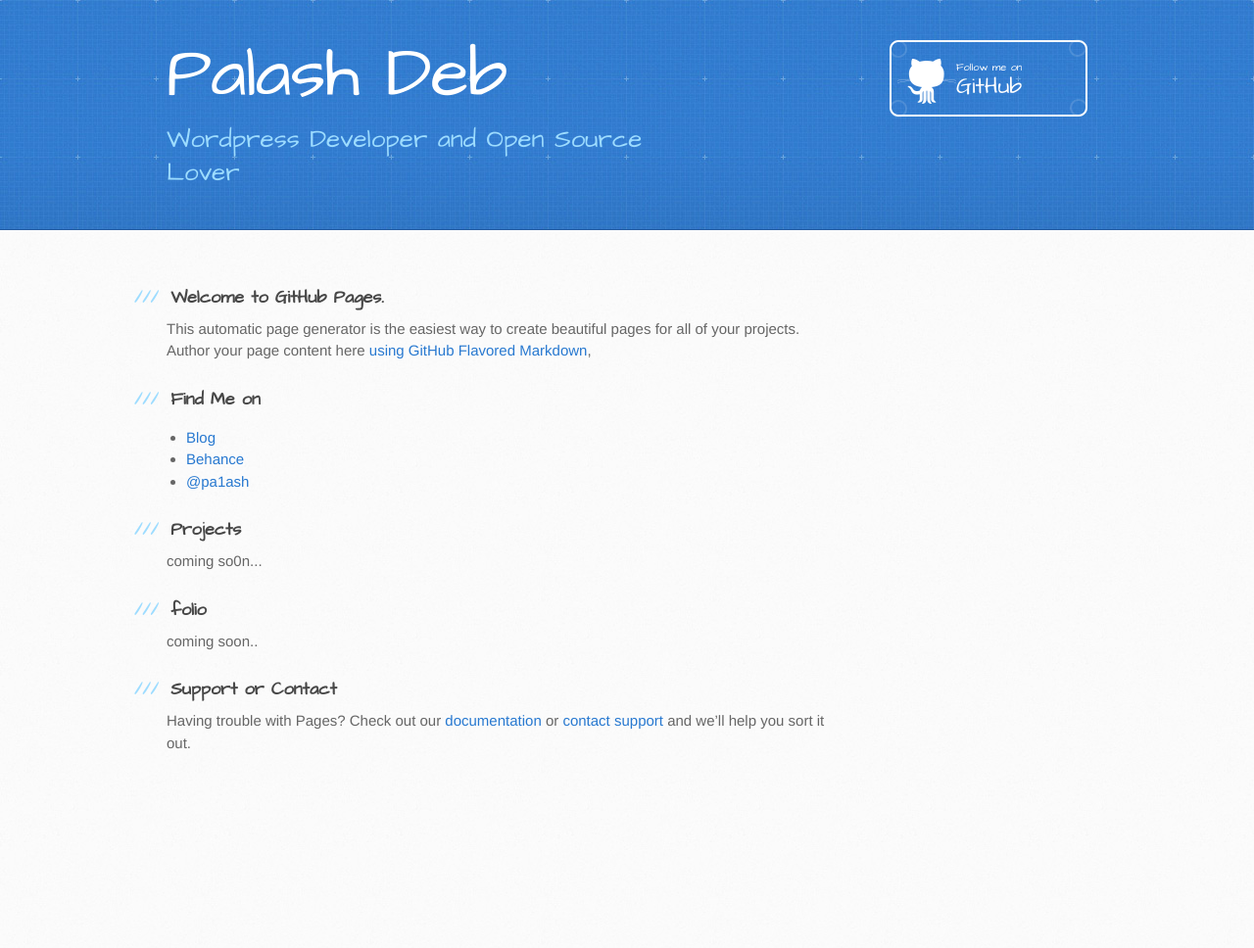
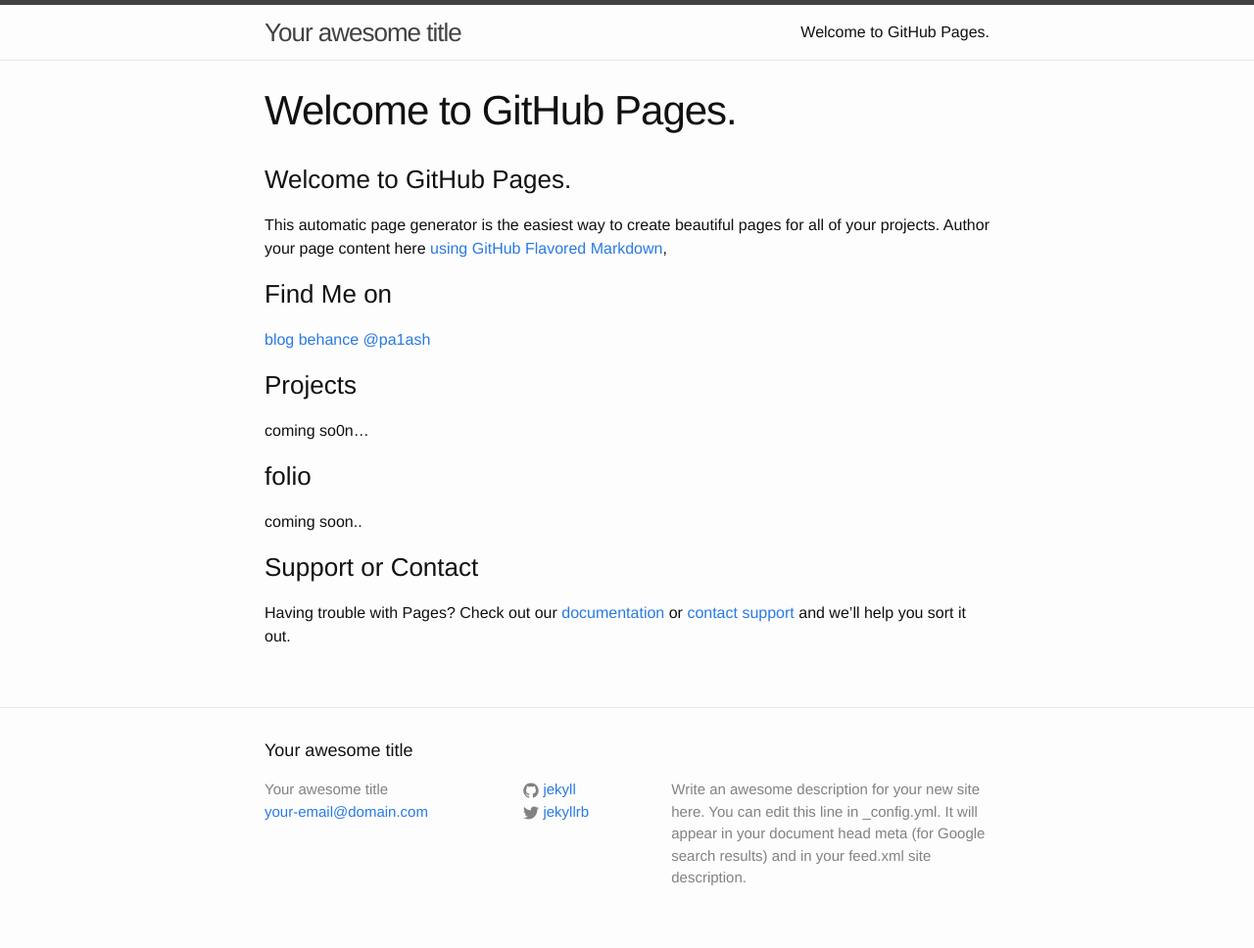
Before and after one commit to debpalash/debpalash, a Jekyll site: the page built from index.md, in a window 1280 px wide. Shown: the whole page at 98% size. Built offline with Jekyll 4.4.1, drawn with Linux system fonts in a browser that asks for light colours; our own code applies the rules of GitHub Pages for plain Markdown files; before the commit the page ends 900 px from its top, so only the background shows below that.

Commit message:
Set theme jekyll-theme-slate and migrate Page Generator content

```diff
--- a/_config.yml
+++ b/_config.yml
@@ -19,3 +19,7 @@
 
 # Build settings
 markdown: kramdown
+
+google_analytics: UA-65604841-1
+show_downloads: true
+theme: jekyll-theme-slate
--- a/index.html
+++ /dev/null
@@ -1,75 +0,0 @@
-<!DOCTYPE html>
-<html>
-  <head>
-    <meta charset='utf-8'>
-    <meta http-equiv="X-UA-Compatible" content="chrome=1">
-    <meta name="viewport" content="width=device-width, initial-scale=1, maximum-scale=1">
-    <link href='https://fonts.googleapis.com/css?family=Architects+Daughter' rel='stylesheet' type='text/css'>
-    <link rel="stylesheet" type="text/css" href="stylesheets/stylesheet.css" media="screen">
-    <link rel="stylesheet" type="text/css" href="stylesheets/github-light.css" media="screen">
-    <link rel="stylesheet" type="text/css" href="stylesheets/print.css" media="print">
-
-    <!--[if lt IE 9]>
-    <script src="//html5shiv.googlecode.com/svn/trunk/html5.js"></script>
-    <![endif]-->
-
-    <title>Palash Deb | Wordpress Developer</title>
-  </head>
-
-  <body>
-    <header>
-      <div class="inner">
-        <h1>Palash Deb</h1>
-        <h2>Wordpress Developer and Open Source Lover</h2>
-        <a href="https://github.com/debpalash" class="button"><small>Follow me on</small> GitHub</a>
-      </div>
-    </header>
-
-    <div id="content-wrapper">
-      <div class="inner clearfix">
-        <section id="main-content">
-          <h3>
-<a id="welcome-to-github-pages" class="anchor" href="#welcome-to-github-pages" aria-hidden="true"><span class="octicon octicon-link"></span></a>Welcome to GitHub Pages.</h3>
-
-<p>This automatic page generator is the easiest way to create beautiful pages for all of your projects. Author your page content here <a href="https://guides.github.com/features/mastering-markdown/">using GitHub Flavored Markdown</a>,</p>
-
-<h3>
-<a id="find-me-on" class="anchor" href="#find-me-on" aria-hidden="true"><span class="octicon octicon-link"></span></a>Find Me on</h3>
-
-<ul>
-<li><a href="https://crazyindiangeek.wordpress.com">Blog</a></li>
-<li><a href="https://www.behance.net/palashdeb">Behance</a></li>
-<li><a href="https://twitter.com/pa1ash">@pa1ash</a></li>
-</ul>
-
-<h3>
-<a id="projects" class="anchor" href="#projects" aria-hidden="true"><span class="octicon octicon-link"></span></a>Projects</h3>
-
-<p>coming so0n...</p>
-
-<h3>
-<a id="folio" class="anchor" href="#folio" aria-hidden="true"><span class="octicon octicon-link"></span></a>folio</h3>
-
-<p>coming soon..</p>
-
-<h3>
-<a id="support-or-contact" class="anchor" href="#support-or-contact" aria-hidden="true"><span class="octicon octicon-link"></span></a>Support or Contact</h3>
-
-<p>Having trouble with Pages? Check out our <a href="https://help.github.com/pages">documentation</a> or <a href="https://github.com/contact">contact support</a> and we’ll help you sort it out.</p>
-
-      </div>
-    </div>
-
-            <script type="text/javascript">
-            var gaJsHost = (("https:" == document.location.protocol) ? "https://ssl." : "http://www.");
-            document.write(unescape("%3Cscript src='" + gaJsHost + "google-analytics.com/ga.js' type='text/javascript'%3E%3C/script%3E"));
-          </script>
-          <script type="text/javascript">
-            try {
-              var pageTracker = _gat._getTracker("UA-65604841-1");
-            pageTracker._trackPageview();
-            } catch(err) {}
-          </script>
-
-  </body>
-</html>
--- /dev/null
+++ b/index.md
@@ -0,0 +1,16 @@
+### Welcome to GitHub Pages.
+This automatic page generator is the easiest way to create beautiful pages for all of your projects. Author your page content here [using GitHub Flavored Markdown](https://guides.github.com/features/mastering-markdown/),
+
+### Find Me on
+[blog](https://crazyindiangeek.owrdprrss.com)
+[behance](https://www.behance.net/palashdeb)
+[@pa1ash](https://twitter.com/pa1ash)
+
+### Projects
+coming so0n...
+
+### folio
+coming soon..
+
+### Support or Contact
+Having trouble with Pages? Check out our [documentation](https://help.github.com/pages) or [contact support](https://github.com/contact) and we’ll help you sort it out.
--- a/params.json
+++ /dev/null
@@ -1 +0,0 @@
-{"name":"Palash Deb","tagline":"Wordpress Developer and Open Source Lover","body":"### Welcome to GitHub Pages.\r\nThis automatic page generator is the easiest way to create beautiful pages for all of your projects. Author your page content here [using GitHub Flavored Markdown](https://guides.github.com/features/mastering-markdown/),\r\n\r\n### Find Me on\r\n[blog](https://crazyindiangeek.owrdprrss.com)\r\n[behance](https://www.behance.net/palashdeb)\r\n[@pa1ash](https://twitter.com/pa1ash)\r\n\r\n### Projects\r\ncoming so0n...\r\n\r\n### folio\r\ncoming soon..\r\n\r\n### Support or Contact\r\nHaving trouble with Pages? Check out our [documentation](https://help.github.com/pages) or [contact support](https://github.com/contact) and we’ll help you sort it out.\r\n","google":"UA-65604841-1","note":"Don't delete this file! It's used internally to help with page regeneration."}
```
